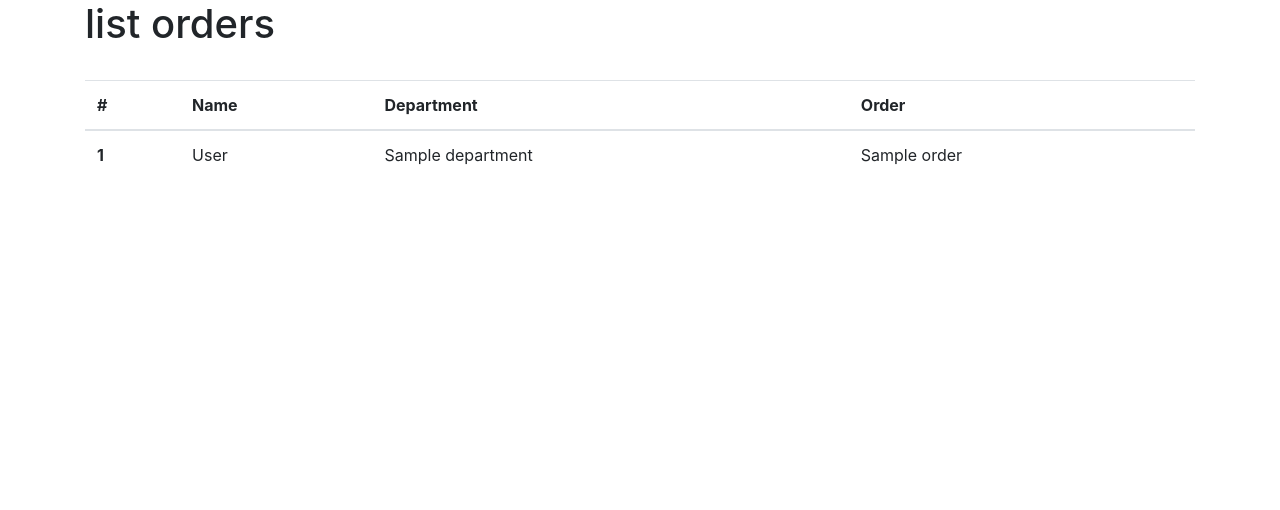
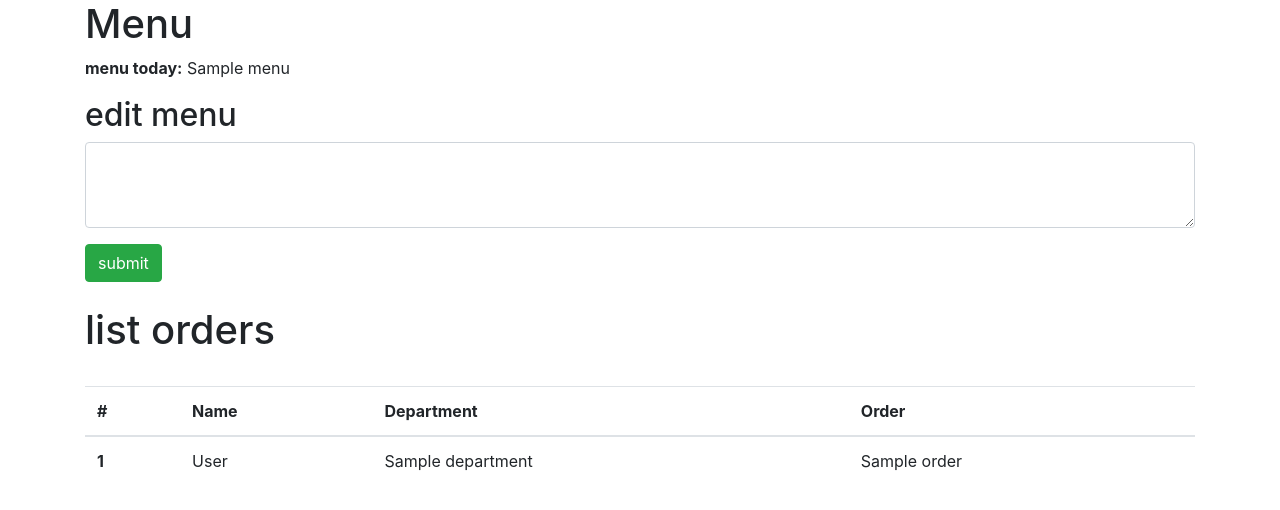
Before and after one commit to phucduongBKDN/order-paradox, a Flask app: template templates/manage.html in a window 1280 px wide. Shown: the top 510 px of the page. Run offline with Flask 2, Linux system fonts and the light colour scheme; the template is opened without the code that fills it: most values are stand-ins (such as "Sample title", 1, 10 or a date in 2020); some libraries are stand-ins or nearby versions.

Commit message:
update last version

```diff
--- a/app.py
+++ b/app.py
@@ -4,23 +4,26 @@ import pandas as pd
 app = Flask(__name__)
 header = ['name', 'department', 'order']
 orders = pd.DataFrame(columns=header)
-
+menu = ""
 
 @app.route('/')
 def welcome():
     return redirect('/login')
 
-@app.route('/manage')
+@app.route('/manage',methods=['GET', 'POST'])
 def manage():
-    global orders
-    return render_template('manage.html',orders = orders)
+    global orders,menu
+    if request.method == 'POST':
+        if(request.form['menu']):
+            menu = request.form['menu']
+    return render_template('manage.html',orders = orders, menu = menu)
 
 @app.route('/order', methods=['GET', 'POST'])
 def order():
     name = ""
     department = ""
     order = ""
-    global orders
+    global orders, menu
     if request.method == 'POST':
         if(request.form['fullname']):
             name = request.form['fullname']
@@ -30,7 +33,7 @@ def order():
             order = request.form['order']
         orders = orders.append({'fullname':name,'department':department,'order':order},ignore_index=True)
         return redirect('/login')
-    return render_template('order.html')
+    return render_template('order.html', menu = menu)
 
 # Route for handling the login page logic
 @app.route('/login', methods=['GET', 'POST'])
--- a/templates/manage.html
+++ b/templates/manage.html
@@ -8,8 +8,20 @@
 </head>
 <body>
 <div class="container">
+  <h1>Menu</h1>
+    {% if menu %}
+    <p class="menu"><strong>menu today:</strong> {{ menu }}
+        {% endif %}
+  <h2>edit menu</h2>
+  <form method="post">
+    <div class="form-group">
+    <textarea class="form-control" id="ta-menu" rows="3" name="menu" placeholder="" value="{{
+          request.form.order }}" ></textarea>
+    </div>
+    <input class="btn btn-success" type="submit" value="submit">
+  </form>
+    <br>
     <h1>list orders</h1>
-    <br>
     <table class="table">
   <thead>
     <tr>
@@ -29,6 +41,8 @@
     {% endfor %}
     </tr>
   </tbody>
+  <br>
+
 </table>
 </div>
 </body>
--- a/templates/order.html
+++ b/templates/order.html
@@ -9,7 +9,9 @@
 <body>
 <div class="container">
     <h1>MENU</h1>
-    <h6>cơm gà, cơm chang canh, bánh canh cá lóc, cơm thịt kho tộ<h6>
+      {% if menu %}
+    <p class="menu"><strong>Menu:</strong> {{ menu }}
+        {% endif %}
     <br>
     <form action="" method="post">
         <div class="form-group">
@@ -17,7 +19,7 @@
           request.form.fullname }}">
         </div>
         <div class="form-group">
-            <input type="text" class="form-control" style="width:50%;" placeholder="Fepartment" name="department"
+            <input type="text" class="form-control" style="width:50%;" placeholder="Department" name="department"
                    value="{{
           request.form.department }}">
         </div>
```
